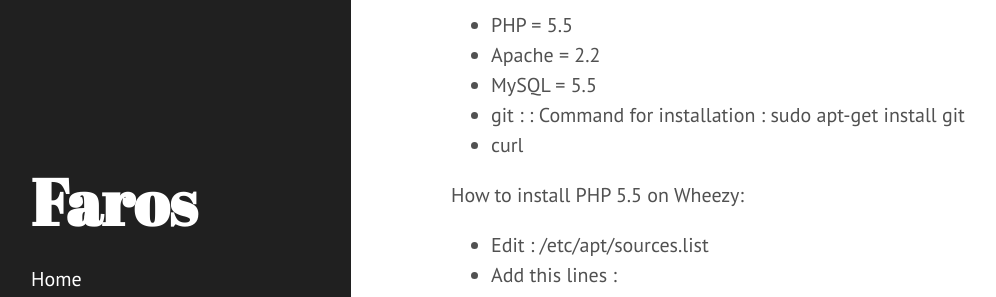
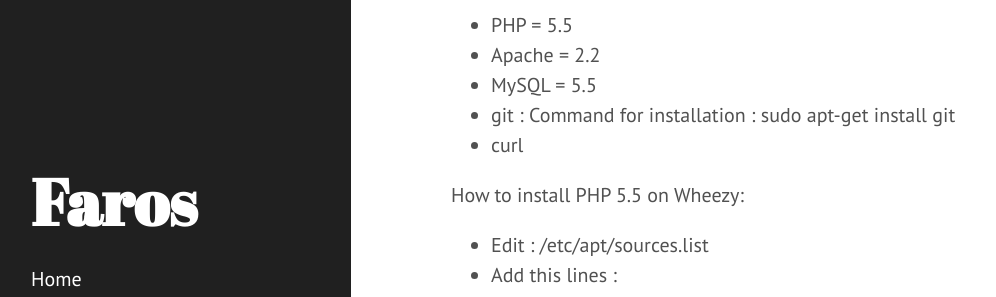
Before and after one commit to le-phare/le-phare.github.io, a Jekyll site: the page built from requirements_ima.md, in a window 1280 px wide and 900 px high. Shown: the part 443-740 px from the top of the window, without its empty margins (9-1005 px from the left). Built offline with Jekyll 4.4.1, drawn with Linux system fonts in a browser that asks for light colours; Markdown is read by kramdown in place of the engine named in the settings.

```diff
--- a/requirements_ima.md
+++ b/requirements_ima.md
@@ -18,7 +18,7 @@ title: Hosting requirements
  - PHP = 5.5
  - Apache = 2.2
  - MySQL = 5.5
- - git : : Command for installation : sudo apt-get install git
+ - git : Command for installation : sudo apt-get install git
  - curl
 
 How to install PHP 5.5 on Wheezy:
```
